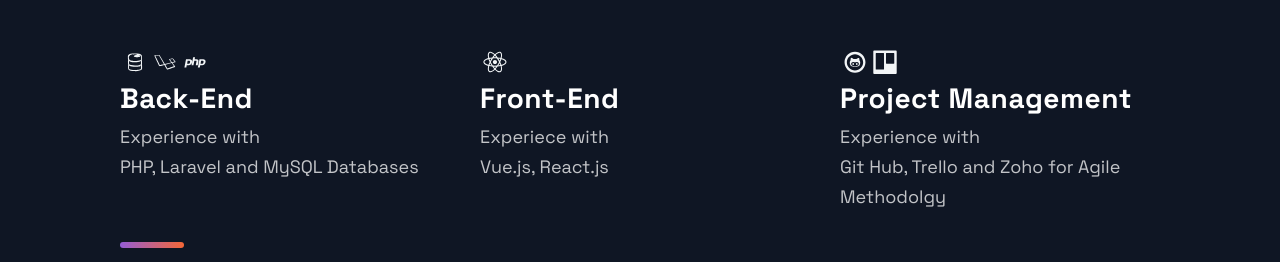
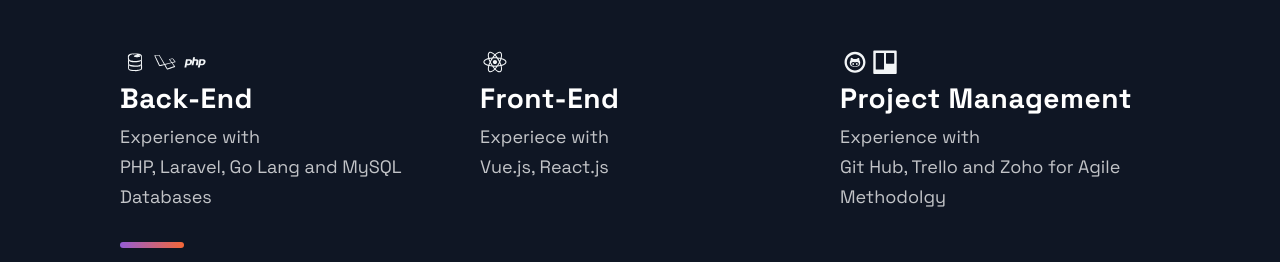
Before and after one commit to stands30/portfolio, a Next.js app: page / in a window 1280 px wide. Shown: the part 2400-2662 px from the top of the page. Built offline with nearby package versions, Linux system fonts and the light colour scheme.

Commit message:
added go lang

```diff
--- a/src/components/Technologies/Technologies.js
+++ b/src/components/Technologies/Technologies.js
@@ -22,7 +22,7 @@
           <ListTitle>Back-End</ListTitle>
           <ListParagraph>
             Experience with <br />
-            PHP, Laravel and MySQL Databases
+            PHP, Laravel, Go Lang and MySQL Databases
           </ListParagraph>
         </ListContainer>
       </ListItem>
--- a/src/pages/_app.js
+++ b/src/pages/_app.js
@@ -3,6 +3,7 @@
 export default function App({ Component, pageProps }) {
   return (
     <>
+        <title>Stanley Dsouza - Portfolio</title>
       <Theme>
         <Component {...pageProps} />
       </Theme>
--- a/src/pages/_document.js
+++ b/src/pages/_document.js
@@ -33,7 +33,6 @@
     return (
       <Html lang='en-GB'>
         <Head>
-        <title>Stanley Dsouza - Portfolio</title>
            {/* Global Site Tag (gtag.js) - Google Analytics */}
            <script
             async
```
